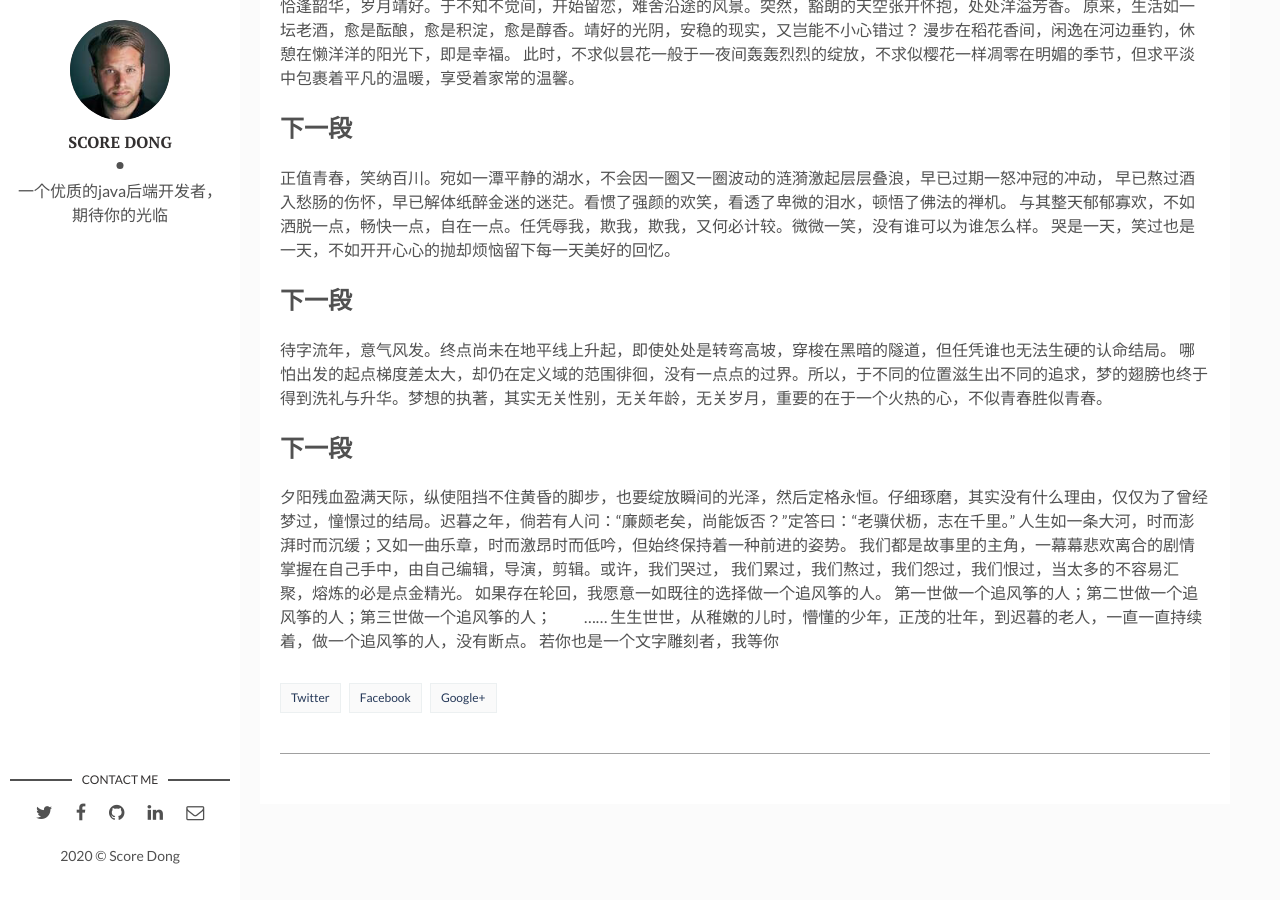
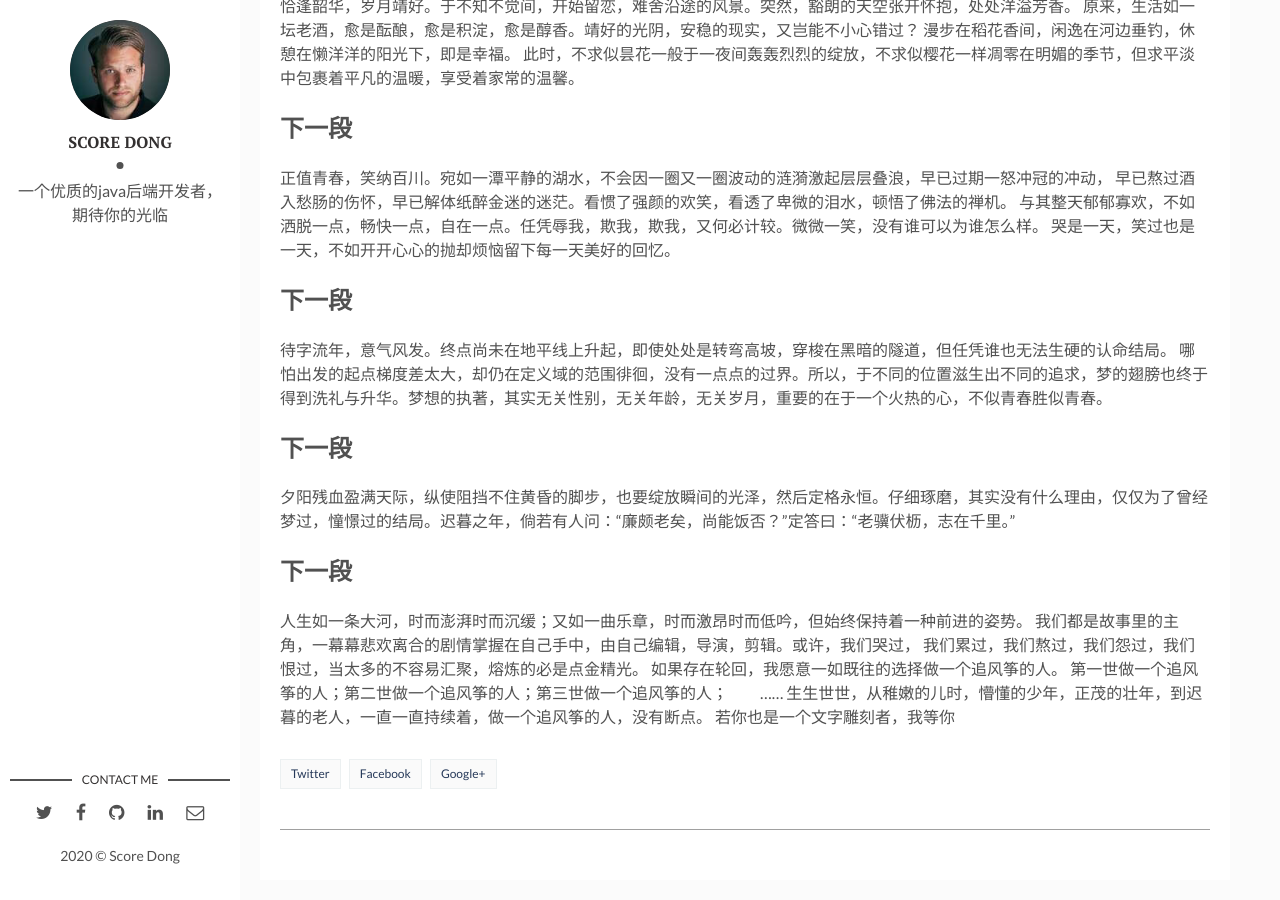
Before and after one commit to ScoreDong/Dslog, a Jekyll site: the page built from _posts/2020-04-06-welcome-to-jekyll.markdown, in a window 1280 px wide and 900 px high, scrolled down 1037 px. Built offline with Jekyll 4.4.1, drawn with Linux system fonts in a browser that asks for light colours; comment, search, counter and statistics services are not loaded.

Commit message:
修改文件: _posts/2020-04-06-welcome-to-jekyll.markdown

```diff
--- a/_posts/2020-04-06-welcome-to-jekyll.markdown
+++ b/_posts/2020-04-06-welcome-to-jekyll.markdown
@@ -41,6 +41,9 @@ img: fengzheng.jpeg # Add image post (optional)
 ## 下一段
 
 夕阳残血盈满天际，纵使阻挡不住黄昏的脚步，也要绽放瞬间的光泽，然后定格永恒。仔细琢磨，其实没有什么理由，仅仅为了曾经梦过，憧憬过的结局。迟暮之年，倘若有人问：“廉颇老矣，尚能饭否？”定答曰：“老骥伏枥，志在千里。”
+
+## 下一段
+
 人生如一条大河，时而澎湃时而沉缓；又如一曲乐章，时而激昂时而低吟，但始终保持着一种前进的姿势。
 我们都是故事里的主角，一幕幕悲欢离合的剧情掌握在自己手中，由自己编辑，导演，剪辑。或许，我们哭过，
 我们累过，我们熬过，我们怨过，我们恨过，当太多的不容易汇聚，熔炼的必是点金精光。
```
